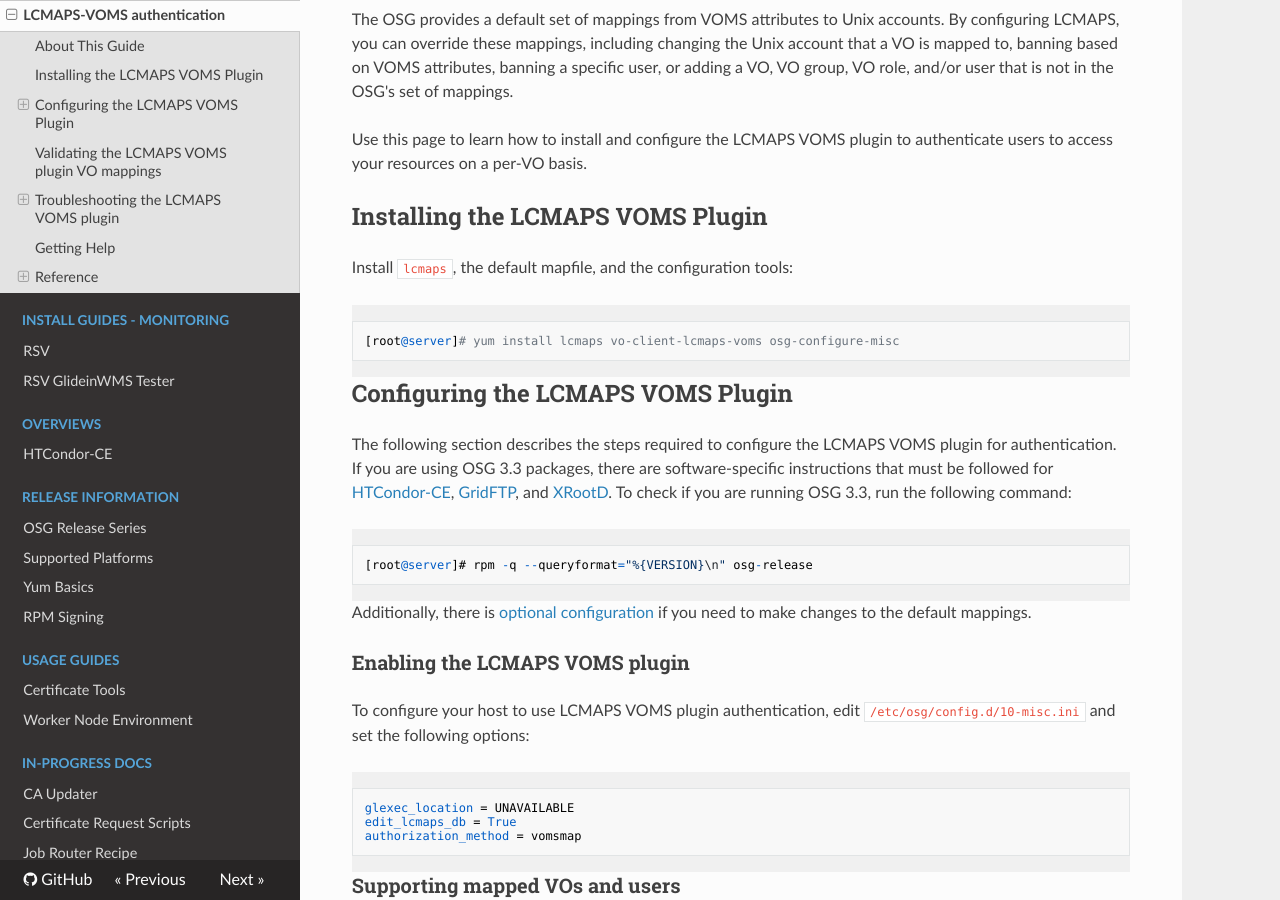
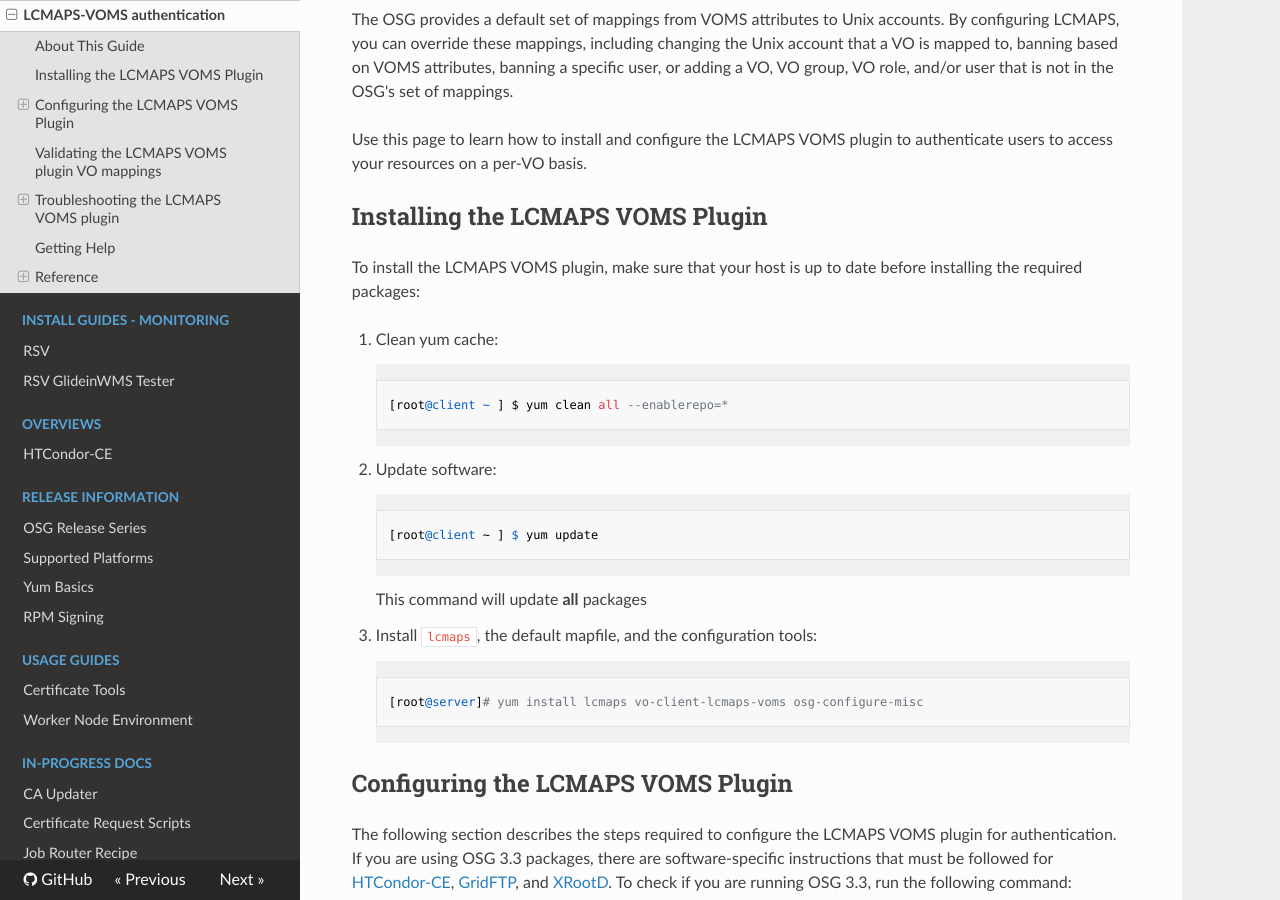
Before and after one commit to osg-htc/docs, an MkDocs documentation site: the page built from docs/security/lcmaps-voms-authentication.md, in a window 1280 px wide and 900 px high, scrolled down 329 px. Built offline with MkDocs 1.6.1, drawn with Linux system fonts in a browser that asks for light colours; nearby versions of some CDN libraries; old or Windows-style settings are respelled for this version of MkDocs.

Commit message:
Add `yum update` in install instructions

````diff
--- a/docs/security/lcmaps-voms-authentication.md
+++ b/docs/security/lcmaps-voms-authentication.md
@@ -14,11 +14,23 @@
 Installing the LCMAPS VOMS Plugin
 ---------------------------------
 
-Install `lcmaps`, the default mapfile, and the configuration tools:
+To install the LCMAPS VOMS plugin, make sure that your host is up to date before installing the required packages:
 
-``` console
-[root@server]# yum install lcmaps vo-client-lcmaps-voms osg-configure-misc
-```
+1. Clean yum cache:
+
+        ::console
+        [root@client ~ ] $ yum clean all --enablerepo=*
+
+2. Update software:
+
+        :::console
+        [root@client ~ ] $ yum update
+    This command will update **all** packages
+
+3. Install `lcmaps`, the default mapfile, and the configuration tools:
+
+        :::console
+        [root@server]# yum install lcmaps vo-client-lcmaps-voms osg-configure-misc
 
 
 Configuring the LCMAPS VOMS Plugin
````
